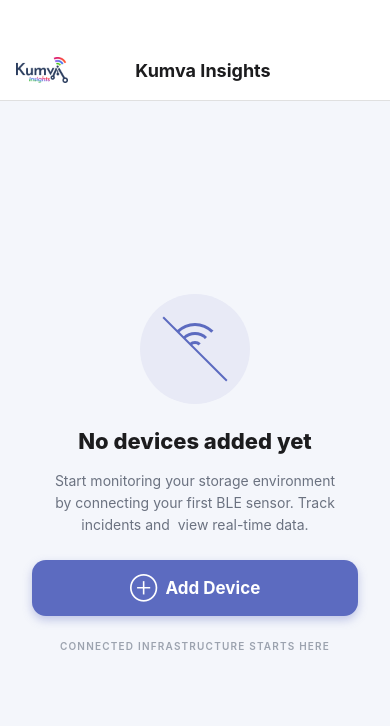
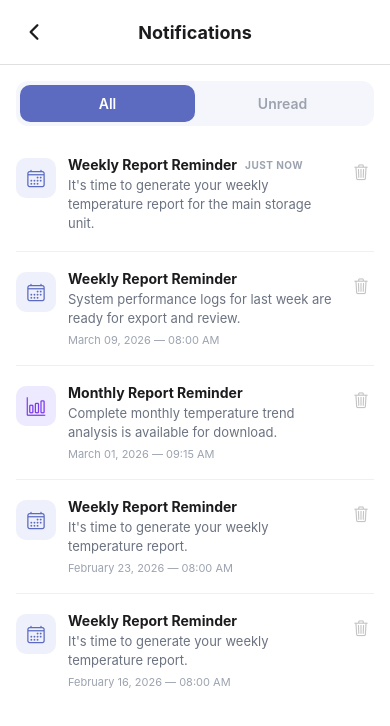
Before and after one commit to Ndaziramiyep/IoT-Data-Control-System, a React Native app: screen /Notifications in a window 390 px wide. Shown: the top 726 px of the page. Built offline with nearby package versions, Linux system fonts and the light colour scheme.

Commit message:
adding notification page

```diff
--- a/src/navigation/AppNavigator.tsx
+++ b/src/navigation/AppNavigator.tsx
@@ -11,6 +11,7 @@ import DeviceConfigScreen from '../screens/AddDevice/DeviceConfigScreen';
 import DeviceDetailScreen from '../screens/DeviceDetail/DeviceDetailScreen';
 import IncidentsScreen from '../screens/Incidents/IncidentsScreen';
 import ReportsScreen from '../screens/Reports/ReportsScreen';
+import NotificationsScreen from '../screens/Notifications/NotificationsScreen';
 
 const Tab = createBottomTabNavigator();
 const Stack = createNativeStackNavigator();
@@ -63,6 +64,7 @@ export default function AppNavigator() {
         <Stack.Screen name="Scanner" component={ScannerScreen} />
         <Stack.Screen name="DeviceConfig" component={DeviceConfigScreen} />
         <Stack.Screen name="DeviceDetail" component={DeviceDetailScreen} />
+        <Stack.Screen name="Notifications" component={NotificationsScreen} />
       </Stack.Navigator>
     </NavigationContainer>
   );
--- a/src/screens/Dashboard/DashboardScreen.tsx
+++ b/src/screens/Dashboard/DashboardScreen.tsx
@@ -229,7 +229,7 @@ export default function DashboardScreen({ navigation }: any) {
             <TouchableOpacity style={styles.addIconBtn} onPress={() => navigation.navigate('AddDevice')}>
               <Text style={styles.addIconText}>＋</Text>
             </TouchableOpacity>
-            <TouchableOpacity style={styles.iconBtn}>
+            <TouchableOpacity style={styles.iconBtn} onPress={() => navigation.navigate('Notifications')}>
               <Text style={styles.iconBtnText}>🔔</Text>
             </TouchableOpacity>
           </View>
--- a/src/screens/Notifications/NotificationsScreen.tsx
+++ b/src/screens/Notifications/NotificationsScreen.tsx
@@ -1,24 +1,179 @@
-import React from 'react';
-import { FlatList, View, Text, StyleSheet } from 'react-native';
-import Header from '../../components/common/Header';
+import React, { useState } from 'react';
+import {
+  View, Text, FlatList, TouchableOpacity, StyleSheet, SafeAreaView,
+} from 'react-native';
+import { Ionicons } from '@expo/vector-icons';
 
-export default function NotificationsScreen() {
+type NotifType = 'weekly' | 'monthly';
+
+interface Notification {
+  id: string;
+  type: NotifType;
+  title: string;
+  body: string;
+  timestamp: number;
+  read: boolean;
+}
+
+const MOCK_NOTIFICATIONS: Notification[] = [
+  {
+    id: '1', type: 'weekly',
+    title: 'Weekly Report Reminder',
+    body: "It's time to generate your weekly temperature report for the main storage unit.",
+    timestamp: Date.now() - 60 * 1000,
+    read: false,
+  },
+  {
+    id: '2', type: 'weekly',
+    title: 'Weekly Report Reminder',
+    body: 'System performance logs for last week are ready for export and review.',
+    timestamp: new Date('2026-03-09T08:00:00').getTime(),
+    read: true,
+  },
+  {
+    id: '3', type: 'monthly',
+    title: 'Monthly Report Reminder',
+    body: 'Complete monthly temperature trend analysis is available for download.',
+    timestamp: new Date('2026-03-01T09:15:00').getTime(),
+    read: true,
+  },
+  {
+    id: '4', type: 'weekly',
+    title: 'Weekly Report Reminder',
+    body: "It's time to generate your weekly temperature report.",
+    timestamp: new Date('2026-02-23T08:00:00').getTime(),
+    read: true,
+  },
+  {
+    id: '5', type: 'weekly',
+    title: 'Weekly Report Reminder',
+    body: "It's time to generate your weekly temperature report.",
+    timestamp: new Date('2026-02-16T08:00:00').getTime(),
+    read: true,
+  },
+];
+
+function formatTimestamp(ts: number): string {
+  const diff = Date.now() - ts;
+  if (diff < 2 * 60 * 1000) return 'JUST NOW';
+  const d = new Date(ts);
+  return d.toLocaleDateString('en-US', { month: 'long', day: '2-digit', year: 'numeric' })
+    + ' — '
+    + d.toLocaleTimeString('en-US', { hour: '2-digit', minute: '2-digit' });
+}
+
+function NotifIcon({ type }: { type: NotifType }) {
   return (
-    <View style={styles.container}>
-      <Header title="Notifications" />
-      <FlatList
-        data={[]}
-        keyExtractor={item => item}
-        renderItem={({ item }) => <Text>{item}</Text>}
-        contentContainerStyle={styles.empty}
-        ListEmptyComponent={<Text style={styles.emptyText}>No notifications</Text>}
+    <View style={[styles.iconWrap, { backgroundColor: type === 'monthly' ? '#EDE9FE' : '#EEF0FB' }]}>
+      <Ionicons
+        name={type === 'monthly' ? 'bar-chart-outline' : 'calendar-outline'}
+        size={20}
+        color={type === 'monthly' ? '#7C3AED' : '#5C6BC0'}
       />
     </View>
   );
 }
 
+export default function NotificationsScreen({ navigation }: any) {
+  const [tab, setTab] = useState<'all' | 'unread'>('all');
+  const [notifications, setNotifications] = useState(MOCK_NOTIFICATIONS);
+
+  const displayed = tab === 'unread' ? notifications.filter(n => !n.read) : notifications;
+
+  const deleteNotif = (id: string) =>
+    setNotifications(prev => prev.filter(n => n.id !== id));
+
+  return (
+    <SafeAreaView style={styles.container}>
+      {/* Header */}
+      <View style={styles.header}>
+        <TouchableOpacity onPress={() => navigation.goBack()} style={styles.backBtn}>
+          <Ionicons name="chevron-back" size={24} color="#1C1C1E" />
+        </TouchableOpacity>
+        <Text style={styles.headerTitle}>Notifications</Text>
+        <View style={{ width: 36 }} />
+      </View>
+
+      {/* Tabs */}
+      <View style={styles.tabRow}>
+        <TouchableOpacity
+          style={[styles.tab, tab === 'all' && styles.tabActive]}
+          onPress={() => setTab('all')}
+        >
+          <Text style={[styles.tabText, tab === 'all' && styles.tabTextActive]}>All</Text>
+        </TouchableOpacity>
+        <TouchableOpacity
+          style={[styles.tab, tab === 'unread' && styles.tabActive]}
+          onPress={() => setTab('unread')}
+        >
+          <Text style={[styles.tabText, tab === 'unread' && styles.tabTextActive]}>Unread</Text>
+        </TouchableOpacity>
+      </View>
+
+      {/* List */}
+      <FlatList
+        data={displayed}
+        keyExtractor={item => item.id}
+        contentContainerStyle={styles.list}
+        ItemSeparatorComponent={() => <View style={styles.separator} />}
+        ListEmptyComponent={
+          <View style={styles.emptyWrap}>
+            <Text style={styles.emptyText}>No notifications</Text>
+          </View>
+        }
+        renderItem={({ item }) => {
+          const timeStr = formatTimestamp(item.timestamp);
+          const isJustNow = timeStr === 'JUST NOW';
+          return (
+            <View style={styles.item}>
+              <NotifIcon type={item.type} />
+              <View style={styles.itemBody}>
+                <View style={styles.itemTitleRow}>
+                  <Text style={styles.itemTitle}>{item.title}</Text>
+                  {isJustNow && <Text style={styles.justNow}>JUST NOW</Text>}
+                </View>
+                <Text style={styles.itemText}>{item.body}</Text>
+                {!isJustNow && <Text style={styles.itemTime}>{timeStr}</Text>}
+              </View>
+              <TouchableOpacity onPress={() => deleteNotif(item.id)} style={styles.deleteBtn}>
+                <Ionicons name="trash-outline" size={18} color="#C4C4C4" />
+              </TouchableOpacity>
+            </View>
+          );
+        }}
+      />
+    </SafeAreaView>
+  );
+}
+
 const styles = StyleSheet.create({
-  container: { flex: 1 },
-  empty: { flex: 1, justifyContent: 'center', alignItems: 'center' },
-  emptyText: { color: '#999' },
+  container: { flex: 1, backgroundColor: '#fff' },
+  header: {
+    flexDirection: 'row', alignItems: 'center', justifyContent: 'space-between',
+    paddingHorizontal: 16, paddingVertical: 14,
+    borderBottomWidth: StyleSheet.hairlineWidth, borderBottomColor: '#E0E0E0',
+  },
+  backBtn: { width: 36, height: 36, alignItems: 'center', justifyContent: 'center' },
+  headerTitle: { fontSize: 18, fontWeight: '700', color: '#1C1C1E' },
+  tabRow: {
+    flexDirection: 'row', margin: 16, marginBottom: 8,
+    backgroundColor: '#F4F6FB', borderRadius: 12, padding: 4,
+  },
+  tab: { flex: 1, paddingVertical: 10, borderRadius: 10, alignItems: 'center' },
+  tabActive: { backgroundColor: '#5C6BC0' },
+  tabText: { fontSize: 14, fontWeight: '600', color: '#9CA3AF' },
+  tabTextActive: { color: '#fff' },
+  list: { paddingHorizontal: 16, paddingTop: 8, paddingBottom: 32 },
+  separator: { height: StyleSheet.hairlineWidth, backgroundColor: '#F0F0F0', marginVertical: 4 },
+  item: { flexDirection: 'row', alignItems: 'flex-start', paddingVertical: 14, gap: 12 },
+  iconWrap: { width: 40, height: 40, borderRadius: 10, alignItems: 'center', justifyContent: 'center', marginTop: 2 },
+  itemBody: { flex: 1, gap: 3 },
+  itemTitleRow: { flexDirection: 'row', alignItems: 'center', gap: 8, flexWrap: 'wrap' },
+  itemTitle: { fontSize: 14, fontWeight: '700', color: '#1C1C1E' },
+  justNow: { fontSize: 10, fontWeight: '700', color: '#9CA3AF', letterSpacing: 0.5 },
+  itemText: { fontSize: 13, color: '#6B7280', lineHeight: 19 },
+  itemTime: { fontSize: 11, color: '#9CA3AF', marginTop: 2 },
+  deleteBtn: { padding: 4, marginTop: 2 },
+  emptyWrap: { flex: 1, alignItems: 'center', justifyContent: 'center', paddingTop: 80 },
+  emptyText: { color: '#9CA3AF', fontSize: 14 },
 });
```
